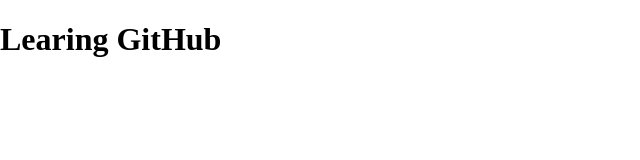
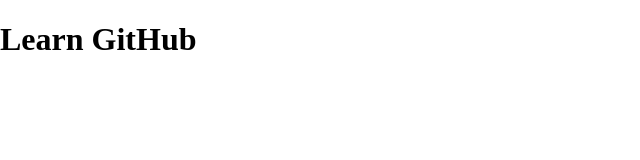
Before and after one commit to Aakashgupta-star/learning-git, a plain HTML site: page index.html in a window 1280 px wide. Shown: the whole page, without its empty margins (0-640 px from the left). Drawn offline with Linux system fonts and the light colour scheme.

Commit message:
change learning to learn

```diff
--- a/index.html
+++ b/index.html
@@ -7,6 +7,6 @@
     <link rel="stylesheet" href="style.css">
 </head>
 <body>
-    <h1>Learing GitHub</h1>
+    <h1>Learn GitHub</h1>
 </body>
 </html>
```
